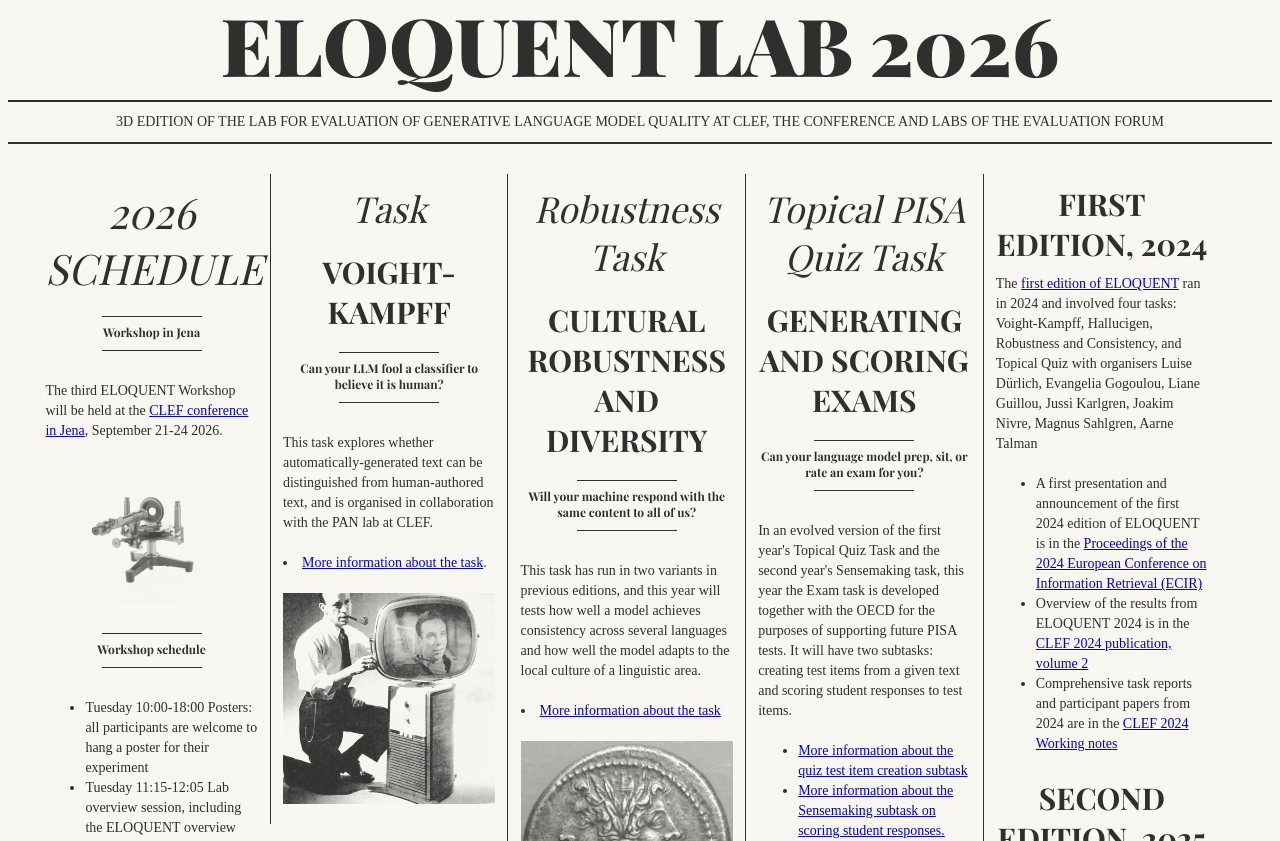
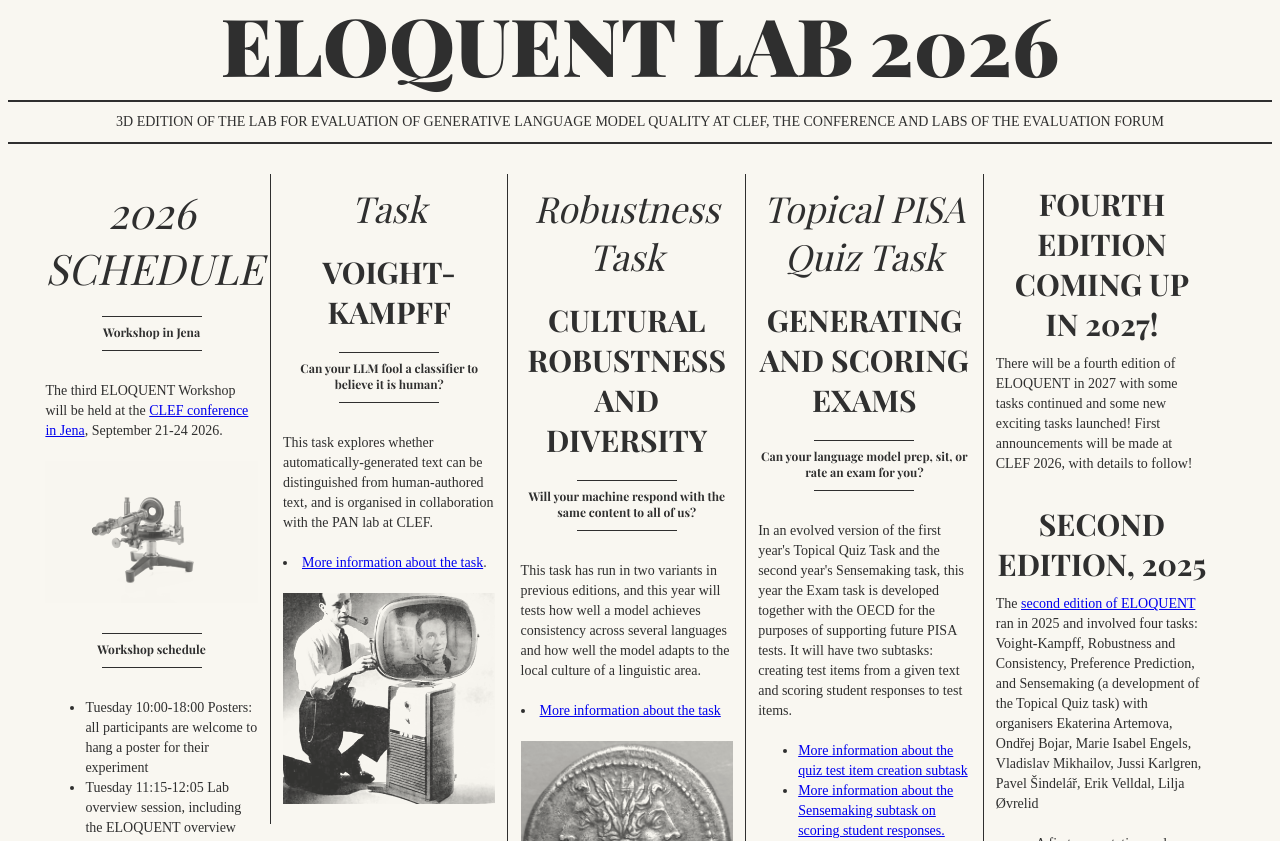
Before and after one commit to eloquent-lab/eloquent-lab.github.io, a Jekyll site: the page index.html, which Jekyll copies as it is, in a window 1280 px wide and 1400 px high. Shown: the top 841 px of the window. Built offline with Jekyll 4.4.1, drawn with Linux system fonts in a browser that asks for light colours; some web fonts are replaced; some of the changed text lies outside the part shown; grey boxes are pictures that could not be loaded.

Commit message:
Coming editions
Updated edition information for ELOQUENT, including details for the fourth edition in 2027 and reintroduced first edition details from 2024.

```diff
--- a/index.html
+++ b/index.html
@@ -198,31 +198,15 @@
                </p>
              </div>
              -->
-             <!-- ***  HISTORY  ***  -->
+             <!-- ***  EDITIONS  ***  -->
              <div class="column">
-               <div class="head"><span class="headline hl1">
-		   First Edition, 2024
+             <div class="head"><span class="headline hl1">
+		   Fourth Edition Coming up in 2027!
 		 </span>
                </div>
                <p>
-		 The <a href="2024archive/eloquent2024.html">first edition of ELOQUENT</a> ran in 2024 and involved four tasks: Voight-Kampff, Hallucigen, Robustness and Consistency, and Topical Quiz with organisers Luise D&uuml;rlich, Evangelia Gogoulou, Liane Guillou, Jussi Karlgren, Joakim Nivre, Magnus Sahlgren, Aarne Talman
-               </p>
-               <ul>
-		 <li>
-                   A first presentation and announcement of the first 2024 edition of ELOQUENT is in the  <a href="https://dl.acm.org/doi/abs/10.1007/978-3-031-56069-9_63">Proceedings of the 2024 European Conference on Information Retrieval (ECIR)</a>
-		 </li>
-		 <li> Overview of the results from ELOQUENT 2024 is in the <a href="https://clef2024.clef-initiative.eu/publications_lncs/637930_1_En_Online_Combine_p2.pdf">
-                     CLEF 2024 publication, volume 2
-                   </a>
-		 </li>
-		 <li>
-                   Comprehensive task reports and participant papers from 2024 are in the <a href="https://ceur-ws.org/Vol-3740/">CLEF 2024 Working notes</a>
-		 </li>
-               </ul>
-<!--
-			 </div>
-				 <div class="column">
- -->
+		 There will be a fourth edition of ELOQUENT in 2027 with some tasks continued and some new exciting tasks launched! First announcements will be made at CLEF 2026, with details to follow!
+			   </p>
 				 <div class="head"><span class="headline hl1">
 		   Second Edition, 2025
 		 </span>
@@ -245,7 +229,27 @@
                    Comprehensive task reports and participant papers from 2025 are in the <a href="https://ceur-ws.org/Vol-4038/">CLEF 2025 Working notes</a>
 		 </li>
                </ul>
-             </div>
+<div class="head"><span class="headline hl1">
+		   First Edition, 2024
+		 </span>
+               </div>
+               <p>
+		 The <a href="2024archive/eloquent2024.html">first edition of ELOQUENT</a> ran in 2024 and involved four tasks: Voight-Kampff, Hallucigen, Robustness and Consistency, and Topical Quiz with organisers Luise D&uuml;rlich, Evangelia Gogoulou, Liane Guillou, Jussi Karlgren, Joakim Nivre, Magnus Sahlgren, Aarne Talman
+               </p>
+               <ul>
+		 <li>
+                   A first presentation and announcement of the first 2024 edition of ELOQUENT is in the  <a href="https://dl.acm.org/doi/abs/10.1007/978-3-031-56069-9_63">Proceedings of the 2024 European Conference on Information Retrieval (ECIR)</a>
+		 </li>
+		 <li> Overview of the results from ELOQUENT 2024 is in the <a href="https://clef2024.clef-initiative.eu/publications_lncs/637930_1_En_Online_Combine_p2.pdf">
+                     CLEF 2024 publication, volume 2
+                   </a>
+		 </li>
+		 <li>
+                   Comprehensive task reports and participant papers from 2024 are in the <a href="https://ceur-ws.org/Vol-3740/">CLEF 2024 Working notes</a>
+		 </li>
+               </ul>
+
+			 </div>
              <!-- ***  COMMITTEE  ***  -->
              <div class="column">
                <div class="head"><span class="headline hl3">Organising Committee</span></div>
```
